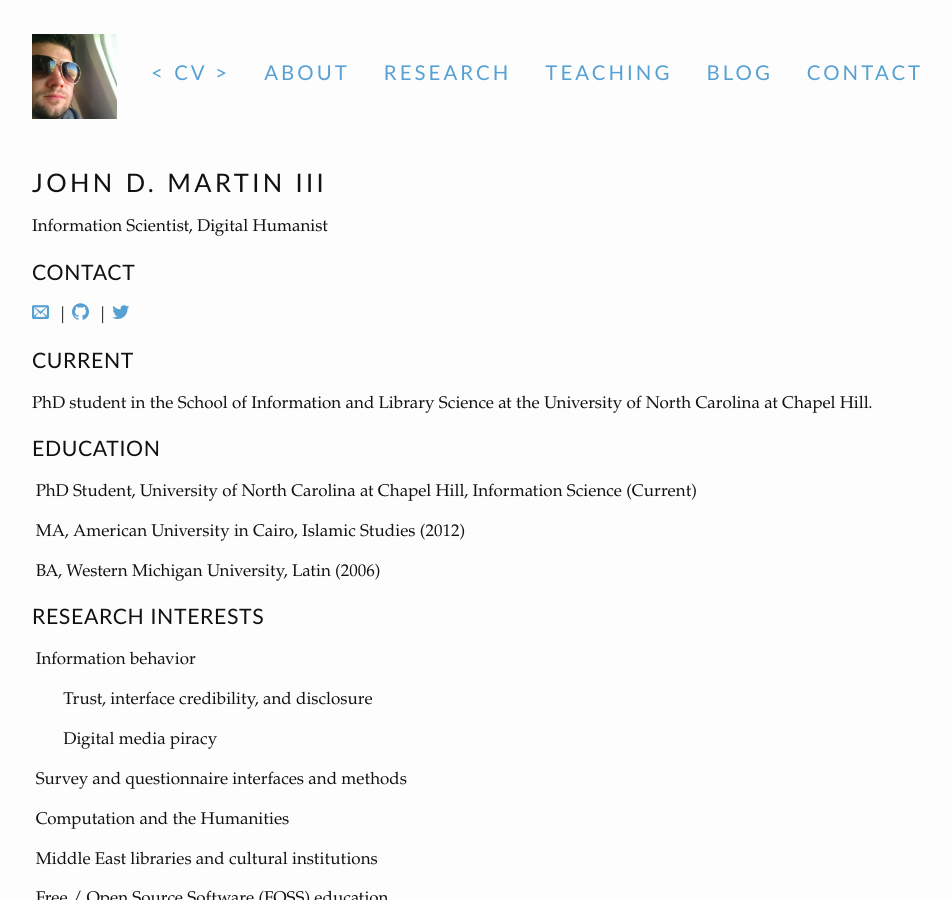
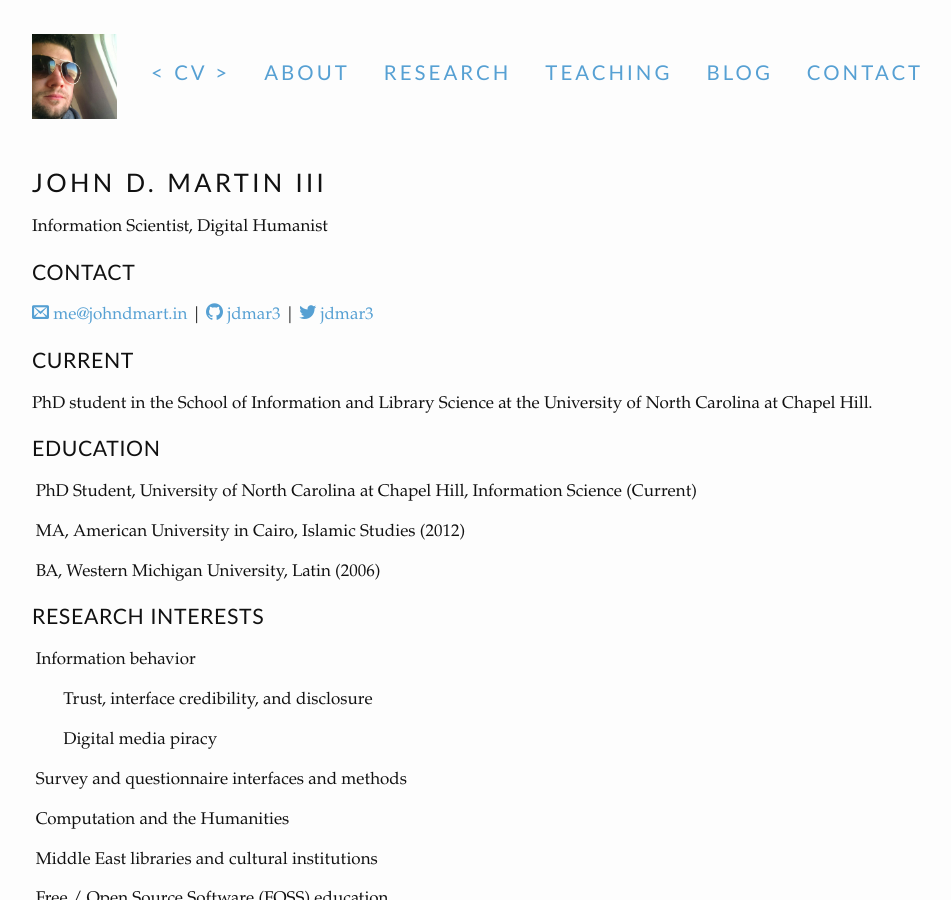
Before and after one commit to jdmar3/jdmar3.github.io, a Jekyll site: the page built from cv/index.md, in a window 1280 px wide and 900 px high. Shown: the whole window, without its empty margins (48-999 px from the left). Built offline with Jekyll 4.4.1, drawn with Linux system fonts in a browser that asks for light colours; Markdown is read by kramdown in place of the engine named in the settings.

Commit message:
fix contact on CV

```diff
--- a/cv/index.md
+++ b/cv/index.md
@@ -11,9 +11,10 @@ Information Scientist, Digital Humanist
 
 # Contact
 
-<a href="mailto:{{site.email}}"><span class="icon-mail"></span>&nbsp;{{ site.email }}</a> |
-<a href="https://github.com/{{ site.github_username }}"><span class="icon-github"></span>&nbsp;{{ site.githubusername }}</a> |
-<a href="https://twitter.com/{{ site.twitter_username }}"><span class="icon-twitter"></span>&nbsp;{{ site.twitterusername }}</a>
+
+<a href="mailto:{{site.data.social.email.prevar}}{{site.data.social.email.var}}"><span class="icon-mail"></span>&nbsp;{{site.data.social.email.var}}</a> |
+<a href="https://github.com/{{site.data.social.github.var}}"><span class="icon-github"></span>&nbsp;{{site.data.social.github.var}}</a> |
+<a href="https://twitter.com/{{site.data.social.twitter.var}}"><span class="icon-twitter"></span>&nbsp;{{site.data.social.twitter.var}}</a>
 
 # Current
 
```
